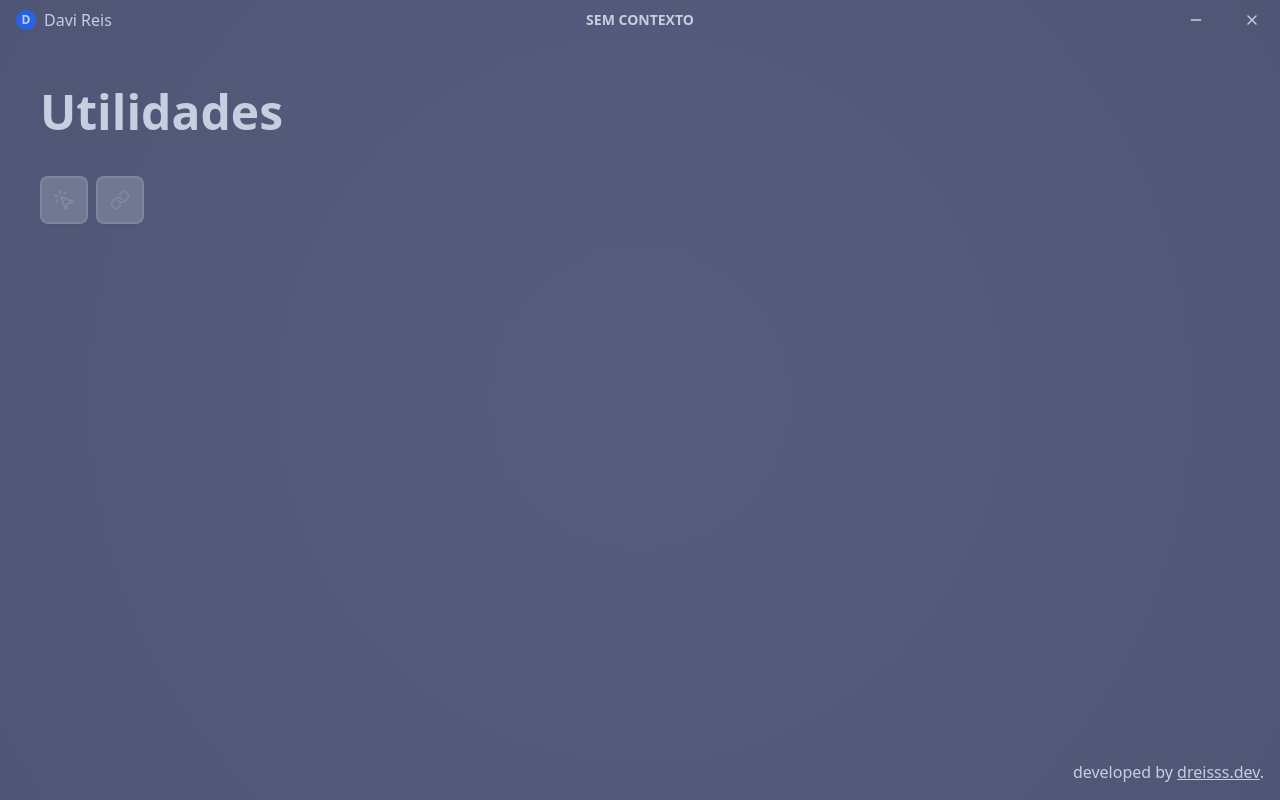
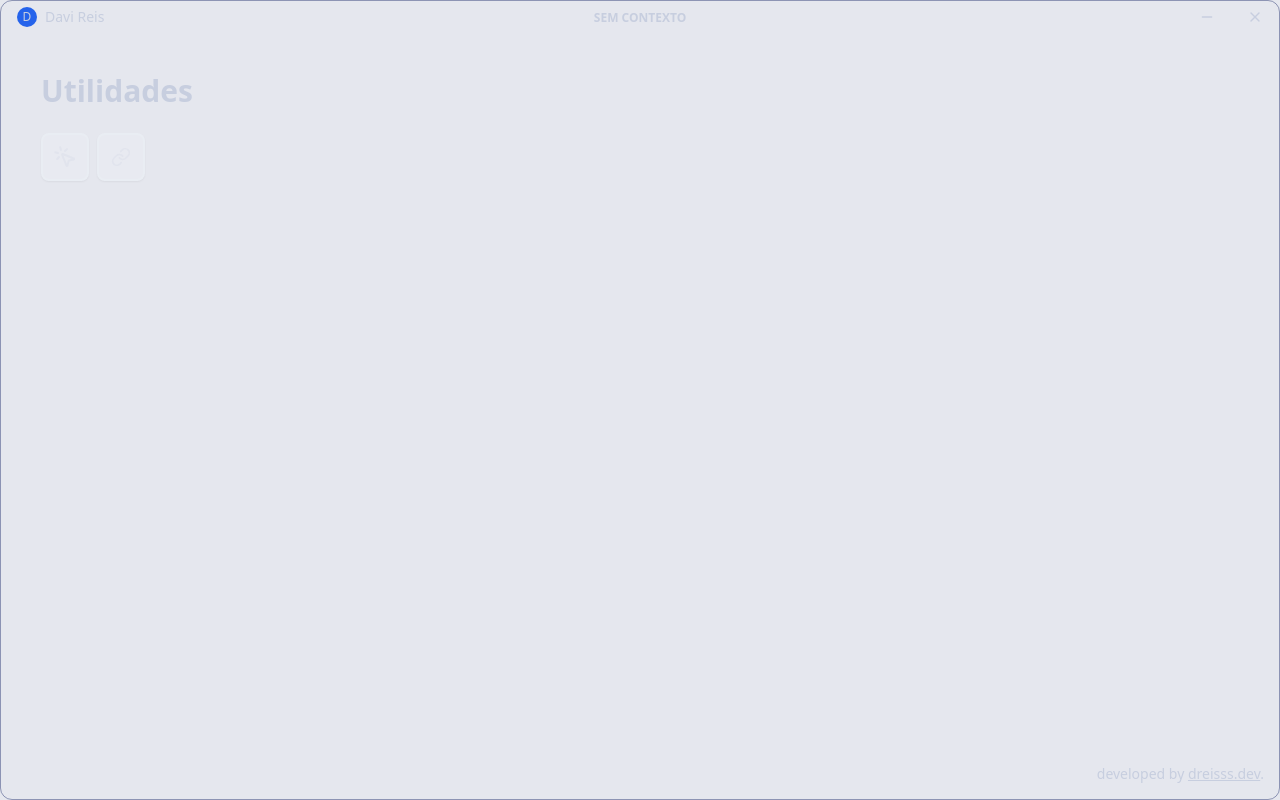
Before and after one commit to dxdotdev/tpf-ut, a SvelteKit app in the folder front/: page / in a window 1280 px wide. Built offline with nearby package versions, Linux system fonts and the light colour scheme.

Commit message:
feat: add borders and rounded borders, and add smaller ui

```diff
--- a/front/src/app.css
+++ b/front/src/app.css
@@ -3,8 +3,8 @@
 @tailwind utilities;
 
 :root {
-  @apply flex h-screen w-screen flex-col bg-base-100/60;
-  background-image: radial-gradient(100vw, rgba(0, 0, 0, 0.2), rgba(0, 0, 0, 0.3));
+  @apply flex h-screen w-screen flex-col rounded-xl border border-base-100/40 bg-base-100/10;
+  /* background-image: radial-gradient(100vw, rgba(0, 0, 0, 0.2), rgba(0, 0, 0, 0.3)); */
   user-select: none;
   cursor: default;
 }
--- a/front/src/components/footer/alerts.svelte
+++ b/front/src/components/footer/alerts.svelte
@@ -16,15 +16,15 @@
 <div class="toast flex-col-reverse pb-14">
   {#each $alerts as alert, i}
     <div role="alert" class="alert alert-error border-2 border-error/60 bg-error/40 p-3 shadow-md backdrop-blur-sm">
-      <CircleX class="h-5 w-5" />
+      <CircleX class="h-4 w-4" />
 
-      {alert.message}
+      <span class="text-sm">{alert.message}</span>
 
       <button
         on:click={() => {
           close(i)
         }}
-        class="btn btn-circle btn-ghost btn-sm"
+        class="btn btn-circle btn-ghost btn-xs"
       >
         <X class="h-4 w-4" />
       </button>
--- a/front/src/components/footer/index.svelte
+++ b/front/src/components/footer/index.svelte
@@ -5,7 +5,7 @@
 <footer class="absolute bottom-0 right-0 flex flex-col items-end gap-4 p-4">
   <Alerts />
 
-  <p>
+  <p class="text-sm">
     developed by
     <a href="https://github.com/dreisss" class="link" target="_blank">dreisss.dev</a>.
   </p>
--- a/front/src/components/section/index.svelte
+++ b/front/src/components/section/index.svelte
@@ -8,8 +8,8 @@
   }
 </script>
 
-<section class="mx-10 space-y-10 pt-12">
-  <h1 class="text-5xl font-bold">{title}</h1>
+<section class="mx-10 space-y-6 pt-10">
+  <h1 class="text-3xl font-semibold">{title}</h1>
 
   <div class="flex flex-1 gap-2">
     <slot {S} />
--- a/front/src/components/titlebar/context-picker.svelte
+++ b/front/src/components/titlebar/context-picker.svelte
@@ -34,7 +34,7 @@
 
 <div class="tooltip tooltip-bottom" data-tip="Contexto">
   <label>
-    <div class="btn btn-ghost btn-sm px-8">
+    <div class="btn btn-ghost btn-xs px-8 text-xs">
       {$currentContext?.path.toUpperCase() || 'SEM CONTEXTO'}
     </div>
 
--- a/front/src/components/titlebar/index.svelte
+++ b/front/src/components/titlebar/index.svelte
@@ -8,8 +8,8 @@
 
 <header data-tauri-drag-region class="flex flex-1 items-center justify-between">
   <div data-tauri-drag-region class="flex flex-1 items-center gap-2">
-    <span class="ml-4 flex h-5 w-5 items-center justify-center rounded-full bg-blue-600 text-xs font-bold">D</span>
-    <span>Davi Reis</span>
+    <span class="ml-4 flex h-5 w-5 items-center justify-center rounded-full bg-blue-600 text-xs">D</span>
+    <span class="text-sm">Davi Reis</span>
   </div>
 
   <ContextPicker />
@@ -25,7 +25,7 @@
       </ul>
     </details> -->
 
-    <button on:click={appWindow.minimize} class="btn btn-ghost h-10 min-h-10 w-14 rounded-none">
+    <button on:click={appWindow.minimize} class="btn btn-ghost btn-sm w-12 rounded-none">
       <Minus class="h-4 w-4" />
     </button>
 
@@ -33,7 +33,7 @@
     <!-- <Maximize class="h-4 w-4" /> -->
     <!-- </button> -->
 
-    <button on:click={appWindow.close} class="btn btn-ghost h-10 min-h-10 w-14 rounded-none hover:bg-error/80">
+    <button on:click={appWindow.close} class="btn btn-ghost btn-sm w-12 rounded-none hover:bg-error/80">
       <X class="h-4 w-4" />
     </button>
   </div>
```
